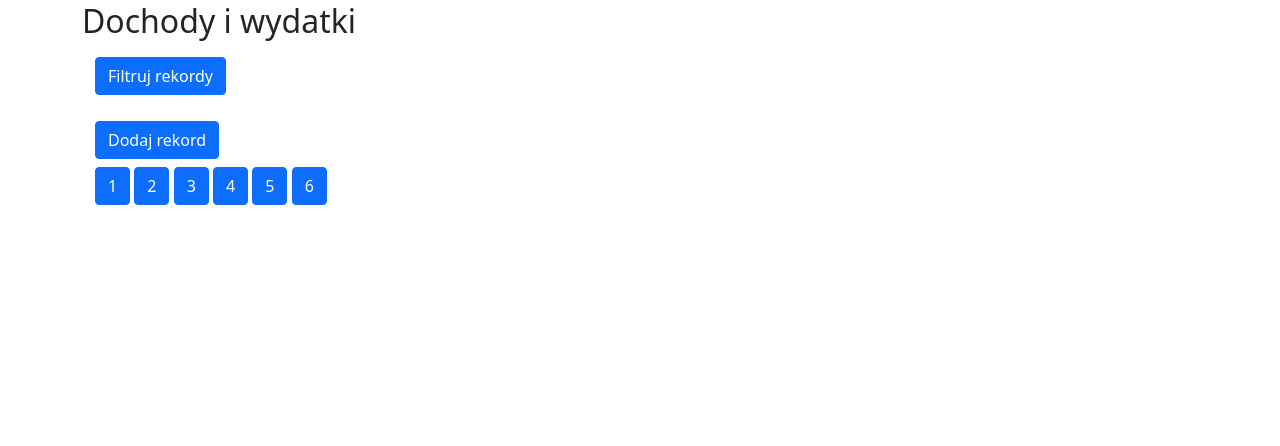
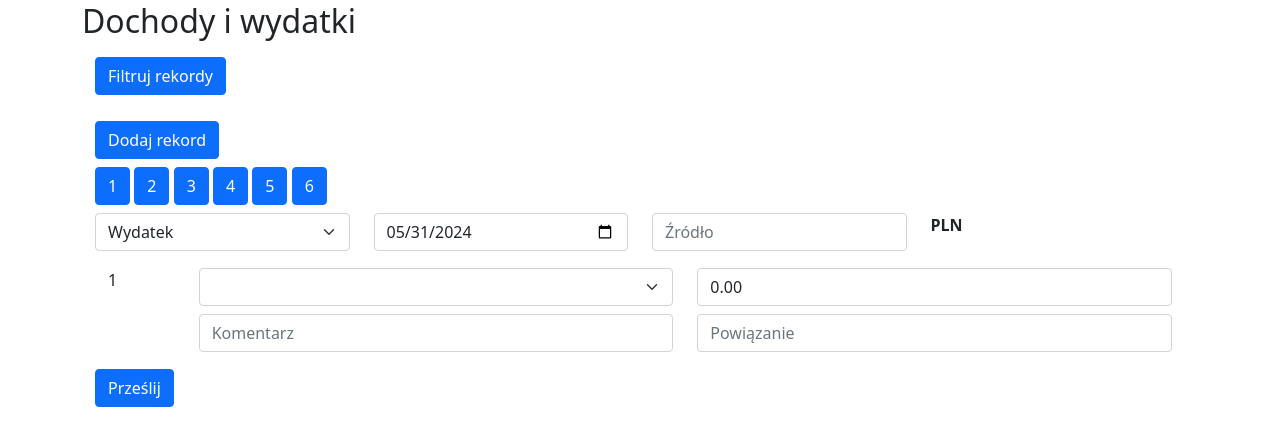
Before and after one commit to mwisniewski1991/budget_tracker, a Flask app: page /incexp/ in a window 1280 px wide. Shown: the part 166-612 px from the top of the page. Run offline with Flask 3, Linux system fonts and the light colour scheme; tables that the repository leaves empty hold one stand-in row (values such as "Sample post"); parts of the project's set-up code (start-up, migrations or seed data) failed here and were passed over; some libraries are stand-ins or nearby versions.

Commit message:
Add action and method for form

```diff
--- a/website/app/blueprints/incexp/templates/incexp/home.html.jinja
+++ b/website/app/blueprints/incexp/templates/incexp/home.html.jinja
@@ -98,7 +98,7 @@
         <button class="btn btn-primary" hx-on:click="htmx.toggleClass(htmx.find('#incexp-add-positions-box_5'), 'hidden');">5</button>
         <button class="btn btn-primary" hx-on:click="htmx.toggleClass(htmx.find('#incexp-add-positions-box_6'), 'hidden');">6</button>
 
-        <form class="form hidden" id="incexp-add-form">
+        <form class="form" id="incexp-add-form" action="/incexp", method="POST">
 
             <div class="row my-2">
                 <div class="col">
```
